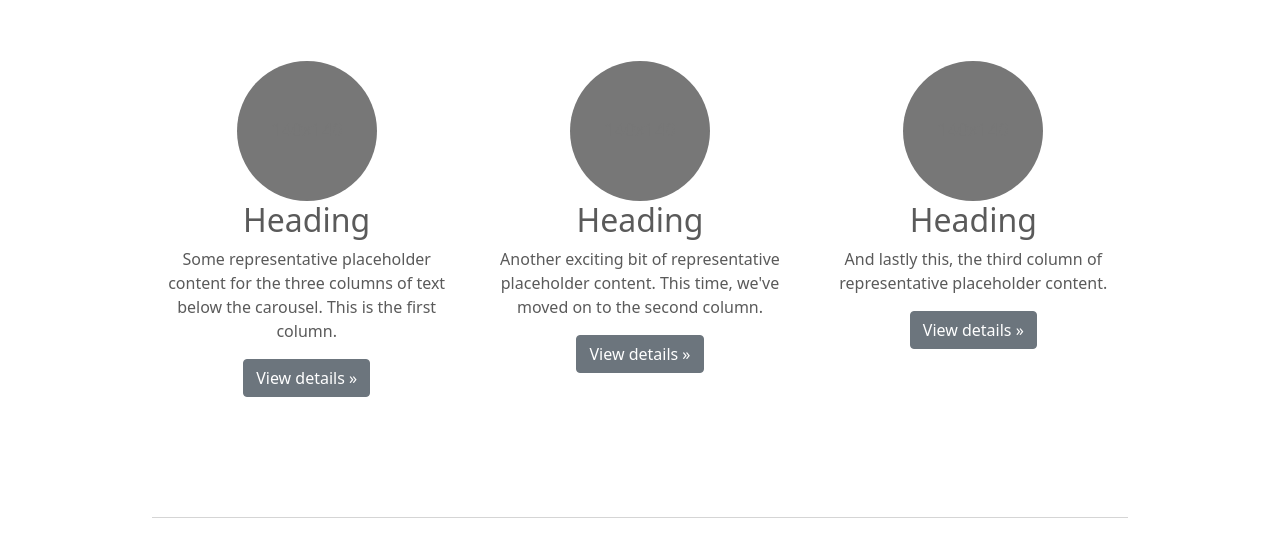
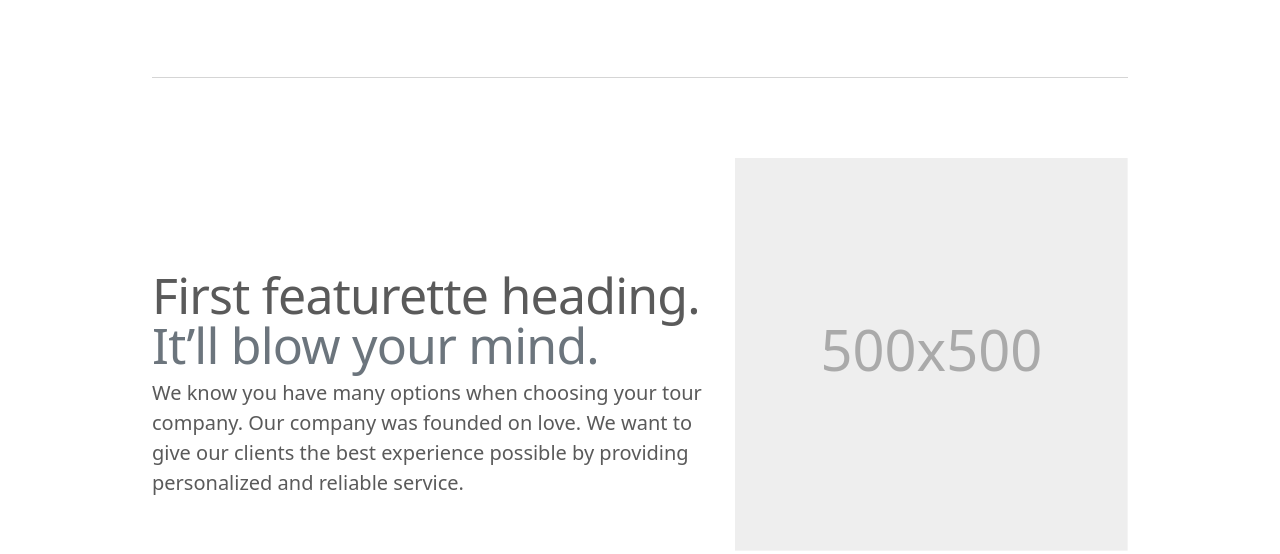
Before and after one commit to wsvoboda/ADTours, a plain HTML site: page index.html in a window 1280 px wide. Shown: the part 583-1137 px from the top of the page. Drawn offline with Linux system fonts and the light colour scheme.

Commit message:
removed marketing portion of site

```diff
--- a/index.html
+++ b/index.html
@@ -4,11 +4,6 @@
     <meta charset="utf-8" />
     <meta name="viewport" content="width=device-width, initial-scale=1" />
     <meta name="description" content="" />
-    <meta
-      name="author"
-      content="Mark Otto, Jacob Thornton, and Bootstrap contributors"
-    />
-    <meta name="generator" content="Hugo 0.82.0" />
     <title>American Dominican Tours</title>
 
     <link
@@ -217,89 +212,6 @@
       <!-- Wrap the rest of the page in another container to center all the content. -->
 
       <div class="container marketing">
-        <!-- Three columns of text below the carousel -->
-        <div class="row">
-          <div class="col-lg-4">
-            <svg
-              class="bd-placeholder-img rounded-circle"
-              width="140"
-              height="140"
-              xmlns="http://www.w3.org/2000/svg"
-              role="img"
-              aria-label="Placeholder: 140x140"
-              preserveAspectRatio="xMidYMid slice"
-              focusable="false"
-            >
-              <title>Placeholder</title>
-              <rect width="100%" height="100%" fill="#777" />
-              <text x="50%" y="50%" fill="#777" dy=".3em">140x140</text>
-            </svg>
-
-            <h2>Heading</h2>
-            <p>
-              Some representative placeholder content for the three columns of
-              text below the carousel. This is the first column.
-            </p>
-            <p>
-              <a class="btn btn-secondary" href="#">View details &raquo;</a>
-            </p>
-          </div>
-          <!-- /.col-lg-4 -->
-          <div class="col-lg-4">
-            <svg
-              class="bd-placeholder-img rounded-circle"
-              width="140"
-              height="140"
-              xmlns="http://www.w3.org/2000/svg"
-              role="img"
-              aria-label="Placeholder: 140x140"
-              preserveAspectRatio="xMidYMid slice"
-              focusable="false"
-            >
-              <title>Placeholder</title>
-              <rect width="100%" height="100%" fill="#777" />
-              <text x="50%" y="50%" fill="#777" dy=".3em">140x140</text>
-            </svg>
-
-            <h2>Heading</h2>
-            <p>
-              Another exciting bit of representative placeholder content. This
-              time, we've moved on to the second column.
-            </p>
-            <p>
-              <a class="btn btn-secondary" href="#">View details &raquo;</a>
-            </p>
-          </div>
-          <!-- /.col-lg-4 -->
-          <div class="col-lg-4">
-            <svg
-              class="bd-placeholder-img rounded-circle"
-              width="140"
-              height="140"
-              xmlns="http://www.w3.org/2000/svg"
-              role="img"
-              aria-label="Placeholder: 140x140"
-              preserveAspectRatio="xMidYMid slice"
-              focusable="false"
-            >
-              <title>Placeholder</title>
-              <rect width="100%" height="100%" fill="#777" />
-              <text x="50%" y="50%" fill="#777" dy=".3em">140x140</text>
-            </svg>
-
-            <h2>Heading</h2>
-            <p>
-              And lastly this, the third column of representative placeholder
-              content.
-            </p>
-            <p>
-              <a class="btn btn-secondary" href="#">View details &raquo;</a>
-            </p>
-          </div>
-          <!-- /.col-lg-4 -->
-        </div>
-        <!-- /.row -->
-
         <!-- START THE FEATURETTES -->
 
         <hr class="featurette-divider" />
```
